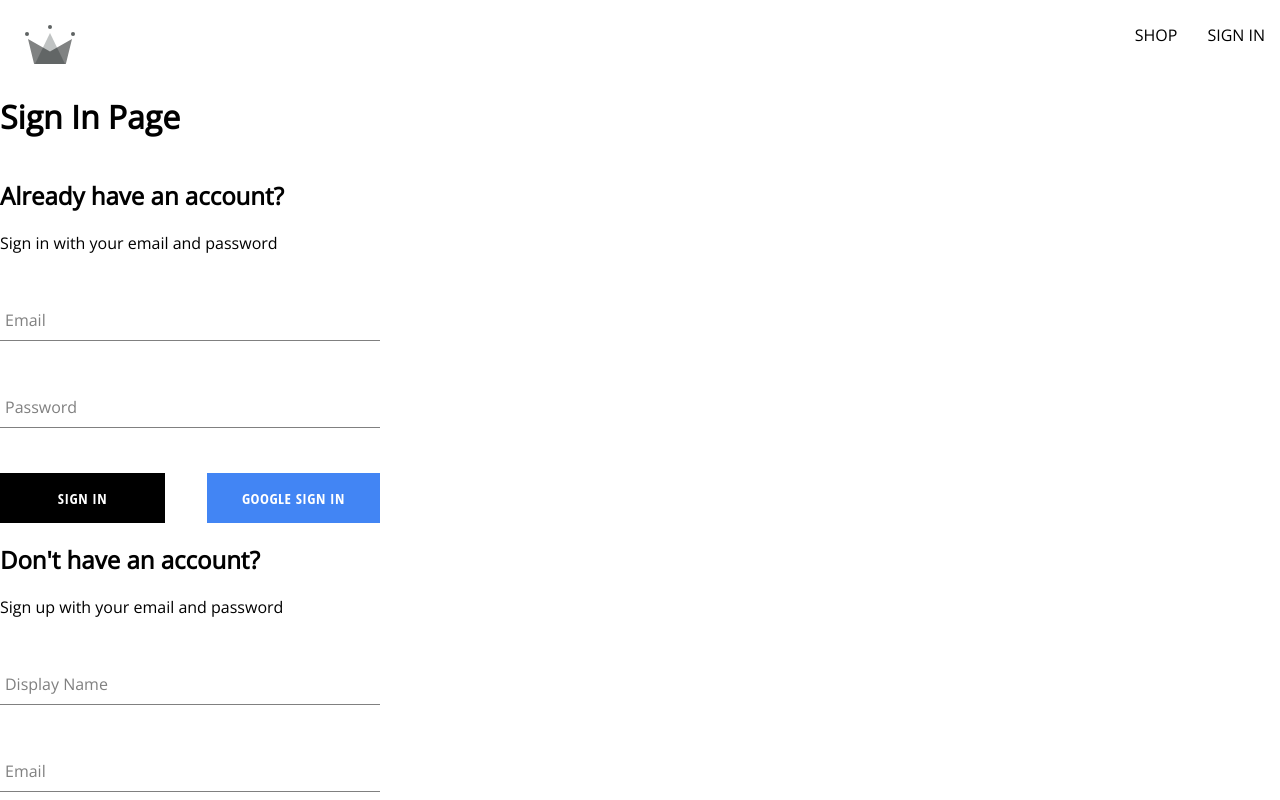
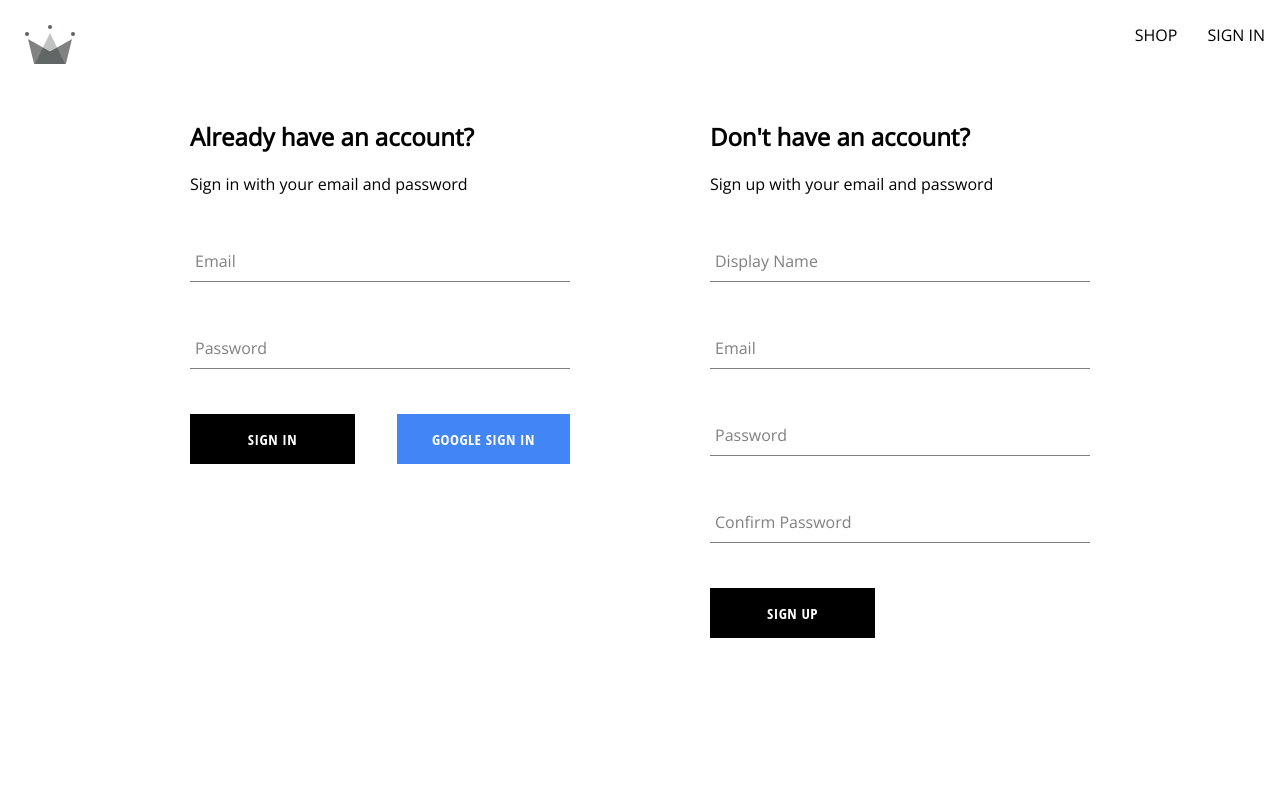
Before and after one commit to salliesylvaine/crown-clothing, a React (Create React App) app: page /auth in a window 1280 px wide. Shown: the top 800 px of the page. Built offline with nearby package versions, Linux system fonts and the light colour scheme.

Commit message:
finished styling sign-in page

```diff
--- a/src/components/sign-in-form/sign-in-form.component.jsx
+++ b/src/components/sign-in-form/sign-in-form.component.jsx
@@ -37,7 +37,18 @@
       );
       console.log(response);
       resetFormFields();
-    } catch (error) {}
+    } catch (error) {
+      switch (error.code) {
+        case "auth/wrong-password":
+          alert("incorrect password for email");
+          break;
+        case "auth/user-not-found":
+          alert("no user associated with this email");
+          break;
+        default:
+          console.log(error);
+      }
+    }
   };
 
   const handleChange = (event) => {
@@ -71,7 +82,11 @@
 
         <div className="buttons-container">
           <Button type="submit">Sign In</Button>
-          <Button buttonType={"google"} onClick={signInWithGoogle}>
+          <Button
+            type="button"
+            buttonType={"google"}
+            onClick={signInWithGoogle}
+          >
             Google Sign In
           </Button>
         </div>
--- a/src/routes/authentication/authentication.component.jsx
+++ b/src/routes/authentication/authentication.component.jsx
@@ -1,15 +1,7 @@
-import { useEffect } from "react";
-import { getRedirectResult } from "firebase/auth";
-
-import {
-  auth, //auth is a singleton!
-  signInWithGooglePopup,
-  createUserDocumentFromAuth,
-  signInWithGoogleRedirect,
-} from "../../utils/firebase/firebase.utils";
-
 import SignUpForm from "../../components/sign-up-form/sign-up-form.component";
 import SignInForm from "../../components/sign-in-form/sign-in-form.component";
+
+import "./authentication.styles.scss";
 
 const Authentication = () => {
   // this is an example of signInWithGoogleRedirect
@@ -25,8 +17,7 @@
   // }, []);
 
   return (
-    <div>
-      <h1>Sign In Page</h1>
+    <div className="authentication-container">
       <SignInForm />
       {/* <button onClick={signInWithGoogleRedirect}>
         Sign in with google redirect
--- /dev/null
+++ b/src/routes/authentication/authentication.styles.scss
@@ -0,0 +1,6 @@
+.authentication-container {
+  display: flex;
+  width: 900px;
+  justify-content: space-between;
+  margin: 30px auto;
+}
```
